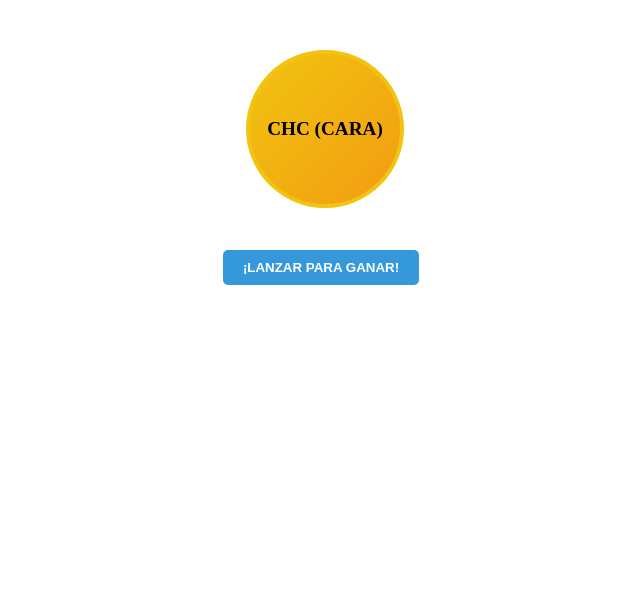
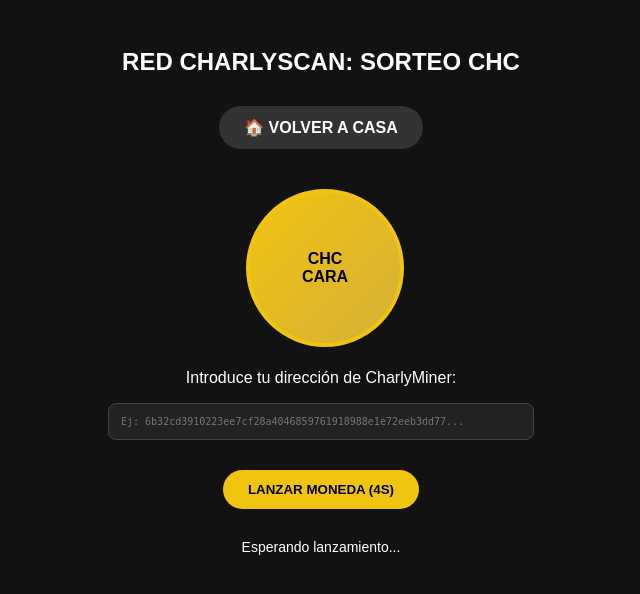
Before and after one commit to ganastrx4/chc-flask-app-, a Flask app: page /chun.html in a window 1280 px wide. Shown: the top 594 px of the page, without its empty margins (319-959 px from the left). Run offline with Flask 3, Linux system fonts and the light colour scheme.

Commit message:
Update chun.html

```diff
--- a/templates/chun.html
+++ b/templates/chun.html
@@ -1,125 +1,114 @@
 <!DOCTYPE html>
-<html>
+<html lang="es">
 <head>
+    <meta charset="UTF-8">
     <style>
-        /* --- ESTILOS DE LA ANIMACIÓN --- */
-        .coin-container {
-            perspective: 1000px;
-            width: 150px;
-            height: 150px;
-            margin: 50px auto;
-            cursor: pointer;
+        :root { --gold: #f1c40f; --iron: #bdc3c7; --bg: #121212; }
+        body { background: var(--bg); color: white; font-family: sans-serif; text-align: center; padding: 20px; }
+
+        /* Moneda 3D */
+        .coin-container { perspective: 1000px; width: 150px; height: 150px; margin: 30px auto; }
+        #coin {
+            width: 100%; height: 100%; position: relative;
+            transform-style: preserve-3d;
+            transition: transform 4s cubic-bezier(0.1, 0.5, 0.1, 1);
         }
+        .side {
+            position: absolute; width: 100%; height: 100%; border-radius: 50%;
+            backface-visibility: hidden; display: flex; align-items: center;
+            justify-content: center; font-weight: bold; border: 4px solid var(--gold);
+        }
+        .cara { background: linear-gradient(135deg, var(--gold), #d4af37); color: black; }
+        .aguila { background: linear-gradient(135deg, var(--iron), #2c3e50); transform: rotateY(180deg); }
 
-        #coin {
-            width: 100%;
-            height: 100%;
-            position: relative;
-            transform-style: preserve-3d;
-            transition: transform 4s cubic-bezier(0.1, 0.5, 0.1, 1); /* 4 SEGUNDOS DE GIRO */
+        /* Interfaz */
+        .wallet-input {
+            width: 80%; max-width: 400px; padding: 12px; border-radius: 8px;
+            border: 1px solid #444; background: #222; color: #00ff00;
+            font-family: monospace; font-size: 10px; margin-bottom: 20px;
         }
-
-        .side {
-            position: absolute;
-            width: 100%;
-            height: 100%;
-            border-radius: 50%;
-            backface-visibility: hidden;
-            display: flex;
-            align-items: center;
-            justify-content: center;
-            font-weight: bold;
-            font-size: 1.2em;
-            border: 4px solid #f1c40f;
+        .btn {
+            padding: 12px 25px; border-radius: 25px; border: none; cursor: pointer;
+            font-weight: bold; text-transform: uppercase; margin: 10px;
         }
-
-        .cara {
-            background: linear-gradient(135deg, #f1c40f, #f39c12);
-            color: #000;
-        }
-
-        .aguila {
-            background: linear-gradient(135deg, #bdc3c7, #2c3e50);
-            color: #fff;
-            transform: rotateY(180deg);
-        }
-
-        .btn-lanzar {
-            display: block;
-            margin: 20px auto;
-            padding: 10px 20px;
-            background: #3498db;
-            color: white;
-            border: none;
-            border-radius: 5px;
-            font-weight: bold;
-        }
+        .btn-play { background: var(--gold); color: black; }
+        .btn-home { background: #333; color: white; text-decoration: none; display: inline-block; }
+        #status { margin-top: 20px; font-size: 14px; }
     </style>
 </head>
 <body>
 
-<div class="coin-container">
-    <div id="coin">
-        <div class="side cara">CHC (CARA)</div>
-        <div class="side aguila">ÁGUILA</div>
+    <h2>RED CHARLYSCAN: SORTEO CHC</h2>
+
+    <!-- Botón de regreso a la App Principal -->
+    <a href="https://binance-bot-2kbp.onrender.com/" class="btn btn-home">🏠 VOLVER A CASA</a>
+
+    <div class="coin-container">
+        <div id="coin">
+            <div class="side cara">CHC<br>CARA</div>
+            <div class="side aguila">CHC<br>ÁGUILA</div>
+        </div>
     </div>
-</div>
 
-<button class="btn-lanzar" onclick="lanzarMoneda()">¡LANZAR PARA GANAR!</button>
-<p id="resultado" style="text-align: center; font-weight: bold;"></p>
+    <div>
+        <p>Introduce tu dirección de CharlyMiner:</p>
+        <input type="text" id="userWallet" class="wallet-input"
+               placeholder="Ej: 6b32cd3910223ee7cf28a4046859761918988e1e72eeb3dd77..." />
+    </div>
+
+    <button class="btn btn-play" onclick="jugar()">LANZAR MONEDA (4s)</button>
+
+    <div id="status">Esperando lanzamiento...</div>
 
 <script>
-    async function lanzarMoneda() {
+    const MASTER_PUBLIC = "93aab2b2ee274042d81954cd6569085ac3f1f660d600e6c7ca3aa11adbf94e62544ff783541316f3c7269d751079414e879f18804dde24c1b83c70c4e13cd4ee";
+    const NODO_URL = "https://binance-bot-hna7.onrender.com";
+
+    async function jugar() {
+        const wallet = document.getElementById('userWallet').value.trim();
+        const status = document.getElementById('status');
         const coin = document.getElementById('coin');
-        const resultadoTexto = document.getElementById('resultado');
 
-        // 1. Decidir resultado (0 = Cara, 1 = Águila)
-        const esCara = Math.random() < 0.5;
-        const girosExtra = esCara ? 0 : 180;
+        if (wallet.length < 10) {
+            alert("Por favor, ingresa una dirección de minero válida.");
+            return;
+        }
 
-        // 2. Ejecutar Animación de 4 segundos (múltiples rotaciones)
-        const rotacionTotal = 3600 + girosExtra; // 10 vueltas completas + resultado
-        coin.style.transform = `rotateY(${rotacionTotal}deg)`;
+        // Lógica de resultado
+        const gana = Math.random() < 0.5;
+        const totalRotation = 3600 + (gana ? 0 : 180);
 
-        resultadoTexto.innerText = "La moneda está en el aire...";
+        status.innerText = "Sincronizando con CharlyScan...";
+        coin.style.transform = `rotateY(${totalRotation}deg)`;
 
-        // 3. Esperar a que termine la animación (4000ms = 4s)
+        // Esperar los 4 segundos de la animación
         setTimeout(async () => {
-            if (esCara) {
-                resultadoTexto.innerText = "¡GANASTE! Procesando tu regalo de CHC...";
-                resultadoTexto.style.color = "#2ecc71";
+            if (gana) {
+                status.innerHTML = "<span style='color:#00ff00'>¡CARA! Enviando recompensa...</span>";
 
-                // --- LÓGICA INTERNA PARA REGALAR TOKENS ---
+                // Petición interna al nodo hna7 (CharlyScan)
                 try {
-                    const response = await fetch('/regalo_bienvenida', {
+                    const response = await fetch(`${NODO_URL}/transferir`, {
                         method: 'POST',
-                        headers: {'Content-Type': 'application/json'},
+                        headers: { 'Content-Type': 'application/json' },
                         body: JSON.stringify({
-                            wallet: "USUARIO_LOGUEADO", // Aquí pasas la wallet del usuario
-                            monto: 18.0 // Tu recompensa estándar
+                            emisor: MASTER_PUBLIC,
+                            receptor: wallet,
+                            monto: 18.0,
+                            firma: "SISTEMA_AUTO_SORTEO" // El nodo debe permitir esta firma interna
                         })
                     });
-                    const data = await response.json();
-                    alert(data.mensaje);
-                } catch (e) {
-                    console.error("Error al conectar con el nodo:", e);
+
+                    const resData = await response.json();
+                    status.innerText = "Éxito: " + (resData.mensaje || "CHC Enviados");
+                } catch (err) {
+                    status.innerHTML = "<span style='color:red'>Error de conexión con el nodo hna7</span>";
                 }
-
             } else {
-                resultadoTexto.innerText = "Salió Águila. ¡Sigue intentando!";
-                resultadoTexto.style.color = "#e74c3c";
+                status.innerHTML = "<span style='color:#ff4444'>ÁGUILA - Inténtalo de nuevo</span>";
             }
-
-            // Resetear rotación después de un tiempo para poder lanzar de nuevo
-            setTimeout(() => {
-                coin.style.transition = 'none';
-                coin.style.transform = esCara ? 'rotateY(0deg)' : 'rotateY(180deg)';
-                setTimeout(() => coin.style.transition = 'transform 4s cubic-bezier(0.1, 0.5, 0.1, 1)', 50);
-            }, 2000);
-
         }, 4000);
     }
 </script>
-
 </body>
 </html>
```
